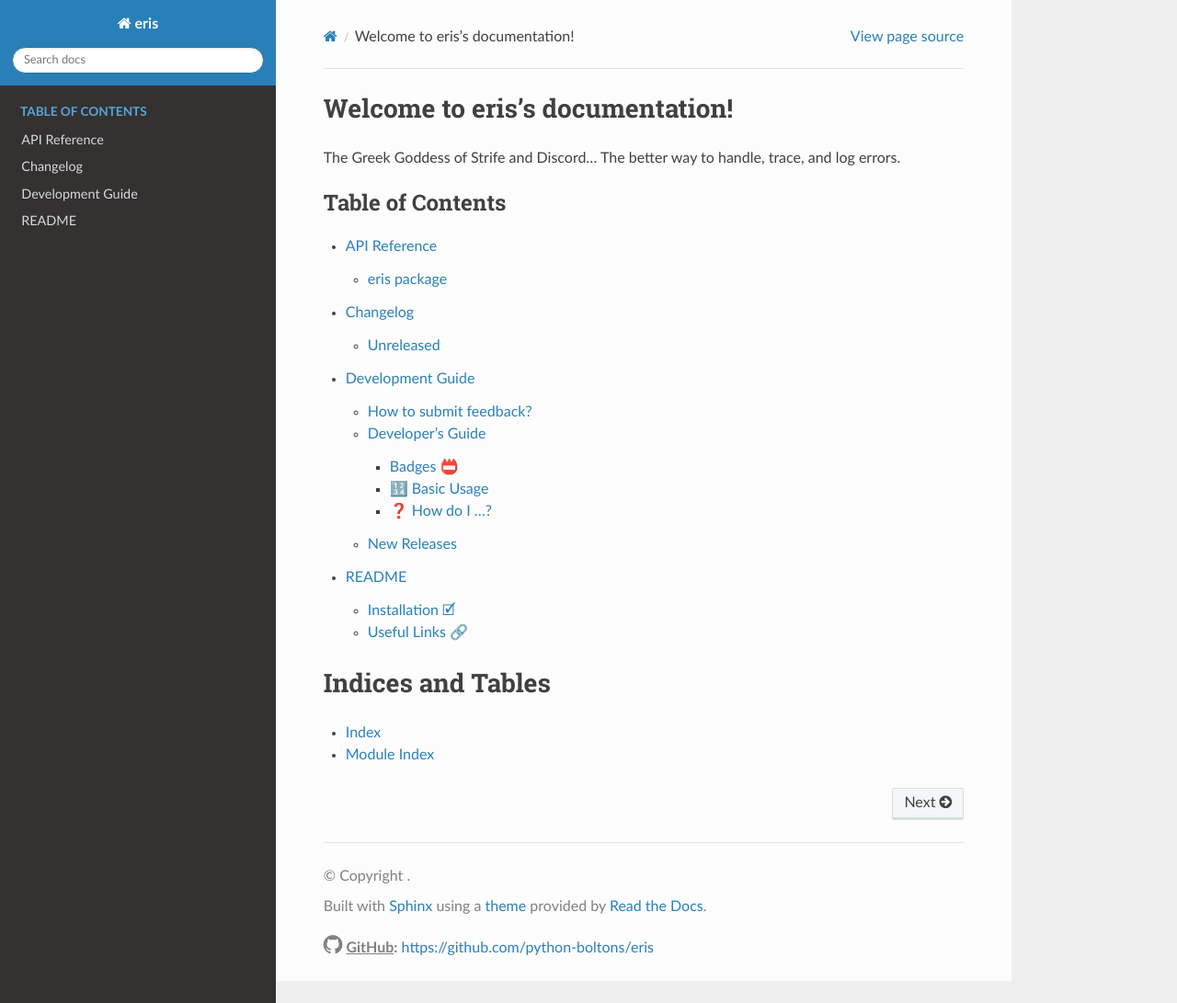
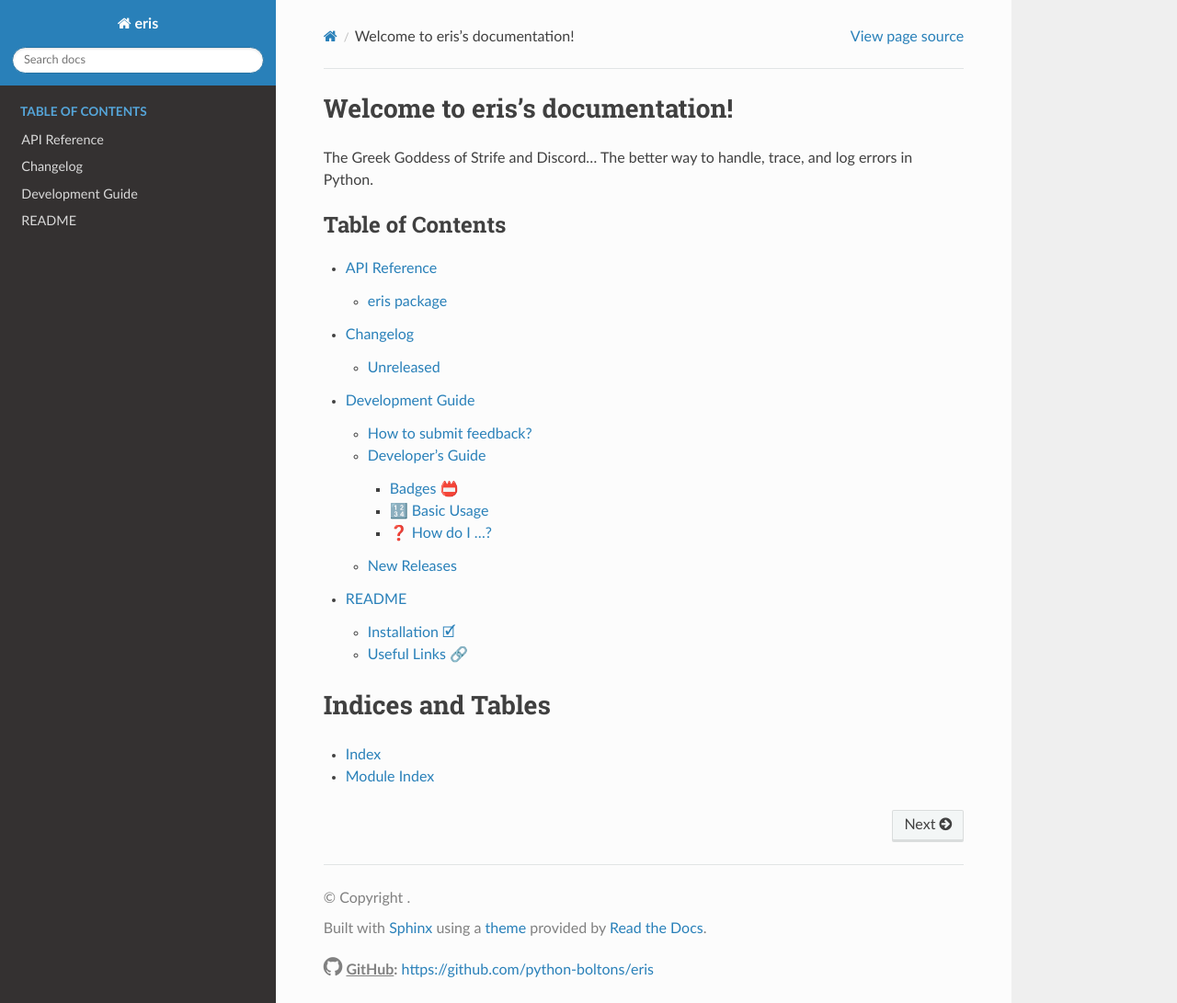
Before and after one commit to python-boltons/eris, a Sphinx documentation site: the page built from docs/source/index.rst, in a window 1280 px wide and 1091 px high. Shown: the whole window at 92% size. Built offline with Sphinx 7.4.7 and the Read the Docs theme 2.0.0, drawn with Linux system fonts in a browser that asks for light colours.

Commit message:
Fix project description again

```diff
--- a/docs/source/index.rst
+++ b/docs/source/index.rst
@@ -3,7 +3,8 @@
 Welcome to eris's documentation!
 ================================
 
-The Greek Goddess of Strife and Discord... The better way to handle, trace, and log errors.
+The Greek Goddess of Strife and Discord... The better way to handle, trace, and log errors in
+Python.
 
 .. toctree::
    :maxdepth: -1
--- a/setup.py
+++ b/setup.py
@@ -19,7 +19,7 @@
 ###############################################################################
 DESCRIPTION = (
     "The Greek Goddess of Strife and Discord... The better way to handle,"
-    " trace, and log errors."
+    " trace, and log errors in Python."
 )
 SUPPORTED_PYTHON_VERSIONS = [
     (3, 8),
--- a/src/eris/__init__.py
+++ b/src/eris/__init__.py
@@ -1,7 +1,7 @@
 """eris package
 
 The Greek Goddess of Strife and Discord... The better way to handle, trace, and
-log errors.
+log errors in Python.
 """
 
 import logging as _logging
```
Also changed, not shown: README.md (+1 -1 lines), .cruft.json.
